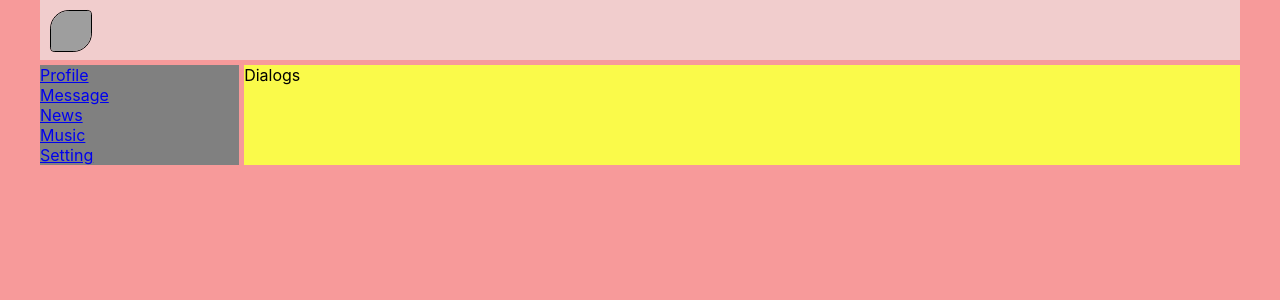
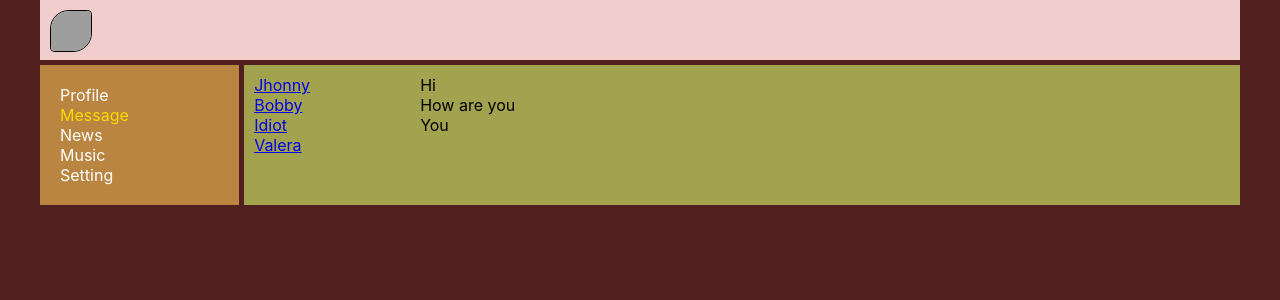
Before and after one commit to Sett11/my_react_started, a React (Create React App) app: page /dialogs in a window 1280 px wide. Shown: the top 300 px of the page. Built offline with nearby package versions, Linux system fonts and the light colour scheme; grey boxes are pictures that could not be loaded.

Commit message:
Detaliseted dialogs.

```diff
--- a/src/App.css
+++ b/src/App.css
@@ -1,5 +1,5 @@
 body{
-  background: rgb(247, 154, 154);
+  background: rgb(82, 31, 31);
 }
 .app_wrapper{
   display: grid;
@@ -17,5 +17,5 @@ body{
 
 .app_wrapper_content{
     grid-area: c;
-    background: rgb(250, 250, 74);
+    background: rgb(163, 163, 79);
     }
--- a/src/App.jsx
+++ b/src/App.jsx
@@ -20,7 +20,7 @@ const App =()=> {
       <div className='app_wrapper_content'>
     <Routes>
       <Route path="/profile" element={<Profile/>}/>
-      <Route path="/dialogs" element={<Dialogs/>}/>
+      <Route path="/dialogs/*" element={<Dialogs/>}/>
       <Route path="/news" element={<News/>}/>
       <Route path="/music" element={<Music/>}/>
       <Route path="/setting" element={<Setting/>}/>
--- a/src/components/Dialogs/Dialogs.jsx
+++ b/src/components/Dialogs/Dialogs.jsx
@@ -1,10 +1,29 @@
 import React from 'react';
+import { NavLink } from 'react-router-dom';
 import s from './Dialogs.module.css'
 
 const Dialogs = (props)=>{
     return(
-        <div className={s.content}>
-        Dialogs
+        <div className={s.dialogs}>
+        <div className={s.dialogs_items}>
+            <div className={`${s.dialog} ${s.active}`}>
+               <NavLink to='dialogs/1'>Jhonny</NavLink>
+            </div>
+            <div className={s.dialog}>
+                <NavLink to='dialogs/2'>Bobby</NavLink>
+            </div>
+            <div className={s.dialog}>
+               <NavLink to='dialogs/3'>Idiot</NavLink>
+            </div>
+            <div className={s.dialog}>
+               <NavLink to='dialogs/4'>Valera</NavLink>
+            </div>
+        </div>
+        <div className={s.messages}>
+            <div className={s.message}>Hi</div>
+            <div className={s.message}>How are you</div>
+            <div className={s.message}>You</div>
+</div>
         </div>
     )
 }
--- a/src/components/Dialogs/Dialogs.module.css
+++ b/src/components/Dialogs/Dialogs.module.css
@@ -0,0 +1,20 @@
+.dialogs{
+display: grid;
+grid-template-columns: 2fr 10fr ;
+}
+
+.dialogs_items{
+padding: 10px;
+}
+
+.dialogs_items .active{
+    color: gold;
+}
+
+.messages{
+padding: 10px;
+}
+
+.messages.message{
+
+}
--- a/src/components/Navbar/Navbar.jsx
+++ b/src/components/Navbar/Navbar.jsx
@@ -1,4 +1,5 @@
 import React from 'react';
+import { NavLink } from 'react-router-dom';
 import s from './Navbar.module.css'
 
 
@@ -6,15 +7,15 @@ const Navbar = ()=>{
     return(
         <nav className={s.nav}>
       <div className={s.item}>
-        <a href='/profile'>Profile</a>
+        <NavLink to='/profile' className = { navData => navData.isActive ? s.active : s.item }>Profile</NavLink>
         </div>
-      <div className={s.item}> <a href='/dialogs'>Message</a>
+      <div className={s.item}> <NavLink to='/dialogs' className = { navData => navData.isActive ? s.active : s.item }>Message</NavLink>
       </div>
-      <div className={s.item}> <a href='/news'>News</a>
+      <div className={s.item}> <NavLink to='/news' className = { navData => navData.isActive ? s.active : s.item }>News</NavLink>
       </div>
-      <div className={s.item}> <a href='/music'>Music</a>
+      <div className={s.item}> <NavLink to='/music' className = { navData => navData.isActive ? s.active : s.item }>Music</NavLink>
       </div>
-      <div className={s.item}> <a href='/setting'>Setting</a>
+      <div className={s.item}> <NavLink to='/setting' className = { navData => navData.isActive ? s.active : s.item }>Setting</NavLink>
       </div>
      </nav>
     )
--- a/src/components/Navbar/Navbar.module.css
+++ b/src/components/Navbar/Navbar.module.css
@@ -1,12 +1,17 @@
 .nav{
     grid-area: n;
-    background: grey;
+    background: rgb(185, 133, 64);
+    padding: 20px;
     }
 
     .item {
-        text-decoration: none;
         color: white;
     }
-    .item.active{
+
+    .item a{
+        text-decoration: none;
+    }
+
+    .item a.active{
         color: gold;
     }
```
Also changed, not shown: my_text.txt.
